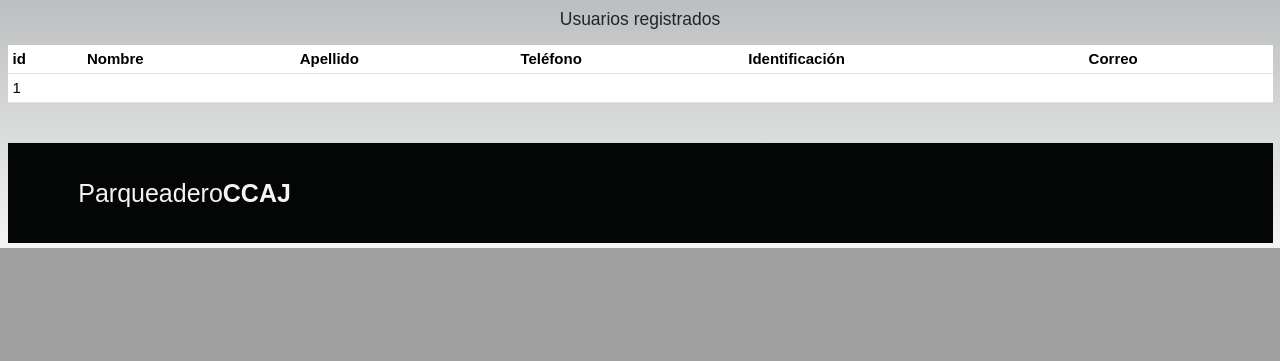
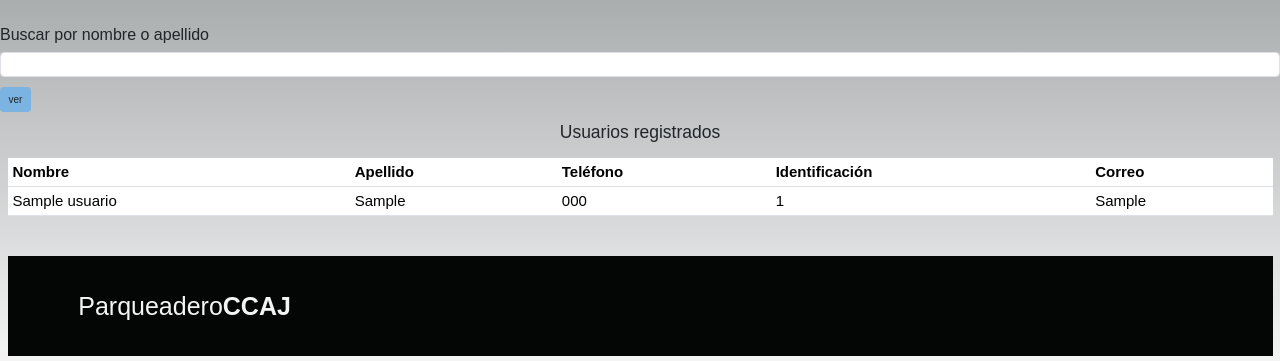
Before and after one commit to CamDev0/Proyecto-parqueadero., a PHP site: page /PagPrincipal/consultas.php in a window 1280 px wide. Shown: the part 651-1012 px from the top of the page. Before the commit the page ends 899 px from the top, so only its background shows below. Run offline with PHP 8.4, Linux system fonts and the light colour scheme; tables that the repository leaves empty or names only in its code hold one stand-in row (values such as "Sample post"); data that the repository does not hold is empty.

Commit message:
agregando filtro

```diff
--- a/PagPrincipal/consultas.php
+++ b/PagPrincipal/consultas.php
@@ -32,14 +32,65 @@
             </div>
         </div>
     </div>
+    <br>
 
+    <?php
+    include "../DB.php";
+    //mandamos el post del filtro (buscar)
+    if (!isset($_POST['buscar'])){$_POST['buscar'] = '';}
+    ?>
+
+<form id="form2" name="form2" method = "post" action = "consultas.php">
+    <div class = "mb-3">
+        <label class= "form-label">Buscar por nombre o apellido</label>
+        <input type= "text" class="form-control" id="buscar" name="buscar" value = "<?php echo $_POST['buscar'] ?>">
+    </div>
+    <div class="col-1">
+        <input type= "submit" class = "btn " value="ver" style = "background-color: #7BB4E3;">
+    </div>
+
+
+
+    <?php
+    //si post está vacío que me ponga un espacio
+    if ($_POST['buscar'] == ''){$_POST['buscar'] = ' ';}
+
+    //separa los campos para la busqueda
+    $aKeyword = explode(" ", $_POST['buscar']);
+
+    //primera query que nos muestre todos los datos
+    if ($_POST['buscar'] == '')
+    {
+        $query = "select Nombre, Apellido, Telefono, Identificacion, Correo  from usuarios";
+    }
+    //sino está vacío el post pues que traiga el filtro
+    else{
+        $query = "select Nombre, Apellido, Telefono, Identificacion, Correo  from usuarios ";
+
+        if ($_POST['buscar'] != '')
+        {
+            $query .= "WHERE (Nombre LIKE LOWER('%".$aKeyword[0]."%') OR Apellido LIKE LOWER('%".$aKeyword[0]."%'))";
+        }
+        //Por si escribimos dos palabras
+        for ($i = 1; $i < count($aKeyword); $i++)
+        {
+            if(!empty($aKeyword[$i]))
+            {
+                $query .= " OR Nombre LIKE '%" .$aKeyword[$i] ."%' OR Apellido LIKE '%" .$aKeyword[$i] ."%' ";
+            }
+        }
+    }
+
+    $sql = $conexion -> query($query);
+
+    ?>
+</form>
     <!--Tabla-->
     <h3 class = "text-center p-3"> Usuarios registrados</h3>
     <div class = "container-fluid h4">
     <table class="table">
     <thead class = "bg-info">
     <tr>
-      <th scope="col">id</th>
       <th scope="col">Nombre</th>
       <th scope="col">Apellido</th>
       <th scope="col">Teléfono</th>
@@ -50,13 +101,13 @@
   <tbody>
     <?php
 
-    include "../DB.php";
-    $sql = $conexion -> query("select * from usuarios");
+    //include "../DB.php";
+    //$sql = $conexion -> query($query);
+    //$sql = $conexion -> query("select * from usuarios");
 
     //recorre todos los datos de la DB el while
-    while ($datos = $sql -> fetch_object()){  ?>
+   /* while ($datos = $sql -> fetch_object()){  ?>
         <tr>
-        <td> <?= $datos -> id?> </td>
         <td> <?= $datos -> Nombre?> </td>
         <td> <?= $datos -> Apellido?> </td>
         <td> <?= $datos -> Telefono?> </td>
@@ -65,11 +116,21 @@
       </tr>
     <?php
     }
+*/
+    while ($rowSql = $sql -> fetch_assoc()){  ?>
+        <tr>
+        <td> <?php echo $rowSql["Nombre"];?> </td>
+        <td> <?php echo $rowSql["Apellido"];?> </td>
+        <td> <?php echo $rowSql["Telefono"];?> </td>
+        <td> <?php echo $rowSql["Identificacion"];?> </td>
+        <td> <?php echo $rowSql["Correo"];?> </td>
+      </tr>
+    <?php
+    }
 
    ?>
-
   </tbody>
-</table>
+  </table>
 
     <footer>
     <?php
--- a/PagPrincipal/crud.php
+++ b/PagPrincipal/crud.php
@@ -56,7 +56,6 @@
         <table class="table">
         <thead class = "bg-info">
         <tr>
-        <th scope="col">id</th>
         <th scope="col">Nombre</th>
         <th scope="col">Apellido</th>
         <th scope="col">Teléfono</th>
@@ -74,7 +73,6 @@
         //recorre todos los datos el while
         while ($datos = $sql -> fetch_object()){  ?>
         <tr>
-            <td> <?= $datos -> id?> </td>
             <td> <?= $datos -> Nombre?> </td>
             <td> <?= $datos -> Apellido?> </td>
             <td> <?= $datos -> Telefono?> </td>
--- a/controlador/login_user.php
+++ b/controlador/login_user.php
@@ -16,7 +16,7 @@
 
             if ($datos = $sql -> fetch_object()) {
                 //header("location: ./PagPrincipal/principal.php");
-                echo '<script>window.location="PagPrincipal/principal.html"</script';
+                echo '<script>window.location="PagPrincipal/principal.php"</script';
             } else {
                 echo '<div class = "alert">Datos incorrectos, reintente por favor</div>';
             }
```
